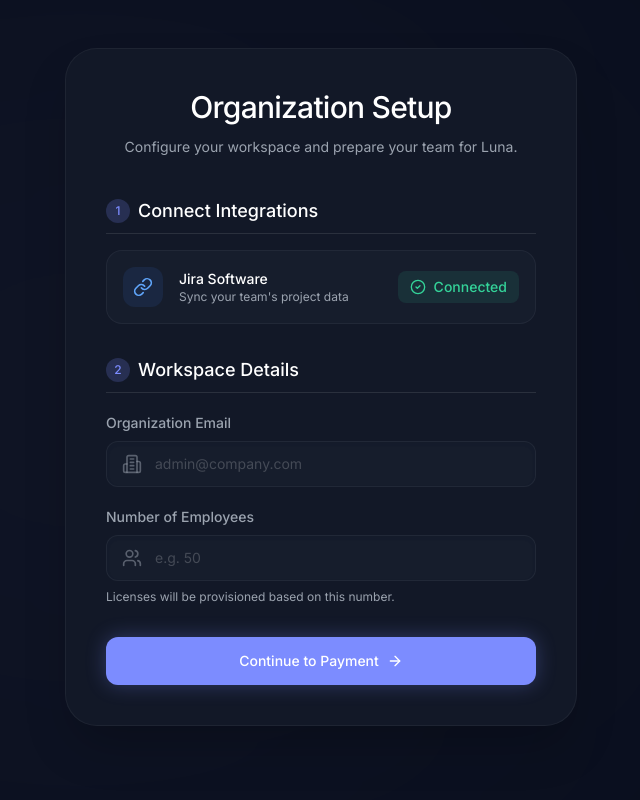
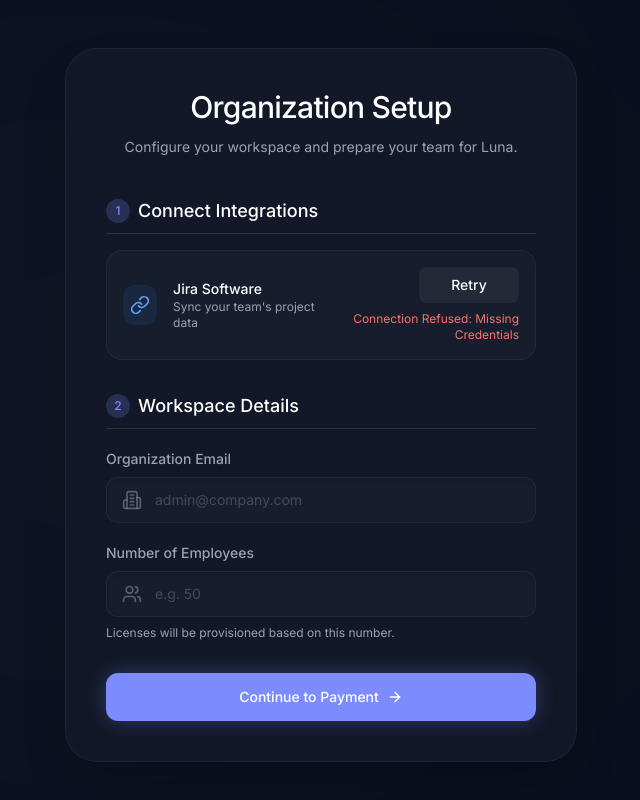
Before and after one commit to sharvanbabu/Luna, a Next.js app: page /hr-setup in a window 1280 px wide. Both pictures are taken after a click on the button "Connect". Shown: the top 800 px of the page, without its empty margins (319-959 px from the left). Built offline with nearby package versions, Linux system fonts and the light colour scheme; no server answers.

Commit message:
feat(frontend): apply real jira api calls in ui flows

```diff
--- a/app/employee-setup/page.tsx
+++ b/app/employee-setup/page.tsx
@@ -8,7 +8,7 @@ export default function EmployeeSetupPage() {
   const router = useRouter();
 
   const [lunaState, setLunaState] = useState<"idle" | "connecting" | "connected">("idle");
-  const [jiraState, setJiraState] = useState<"idle" | "connecting" | "connected">("idle");
+  const [jiraState, setJiraState] = useState<"idle" | "connecting" | "connected" | "error">("idle");
   const [hasConsented, setHasConsented] = useState(false);
   const [isFinishing, setIsFinishing] = useState(false);
 
@@ -17,9 +17,18 @@ export default function EmployeeSetupPage() {
     setTimeout(() => setLunaState("connected"), 1200);
   };
 
-  const connectJira = () => {
+  const connectJira = async () => {
     setJiraState("connecting");
-    setTimeout(() => setJiraState("connected"), 1500);
+    try {
+      const response = await fetch('/api/jira');
+      if (!response.ok) {
+         throw new Error('Jira API connection failed.');
+      }
+      setJiraState("connected");
+    } catch (error) {
+       console.error(error);
+       setJiraState("error");
+    }
   };
 
   const handleFinish = () => {
@@ -96,13 +105,16 @@ export default function EmployeeSetupPage() {
                   Connected
                 </div>
               ) : (
+                <div className="flex flex-col items-end gap-1">
                   <button
                     onClick={connectJira}
                     disabled={jiraState === "connecting"}
                     className="bg-white/5 hover:bg-white/10 text-white text-sm font-medium px-4 py-2 rounded-lg transition-colors flex items-center gap-2 disabled:opacity-50 min-w-[100px] justify-center"
                   >
-                  {jiraState === "connecting" ? <Loader2 className="w-4 h-4 animate-spin" /> : "Connect"}
+                    {jiraState === "connecting" ? <Loader2 className="w-4 h-4 animate-spin" /> : (jiraState === "error" ? "Retry" : "Connect")}
                   </button>
+                  {jiraState === "error" && <span className="text-red-400 text-xs text-right mt-1">Connection Refused: Missing Credentials</span>}
+                </div>
               )}
             </div>
 
--- a/app/hr-setup/page.tsx
+++ b/app/hr-setup/page.tsx
@@ -7,18 +7,22 @@ import Link from "next/link";
 
 export default function HRSetupPage() {
   const router = useRouter();
-  const [isJiraConnecting, setIsJiraConnecting] = useState(false);
-  const [isJiraConnected, setIsJiraConnected] = useState(false);
+  const [jiraState, setJiraState] = useState<"idle" | "connecting" | "connected" | "error">("idle");
   const [email, setEmail] = useState("");
   const [employees, setEmployees] = useState("");
 
-  const handleJiraConnect = () => {
-    setIsJiraConnecting(true);
-    // Mocking an OAuth flow delay
-    setTimeout(() => {
-      setIsJiraConnecting(false);
-      setIsJiraConnected(true);
-    }, 1500);
+  const handleJiraConnect = async () => {
+    setJiraState("connecting");
+    try {
+       const response = await fetch('/api/jira');
+       if (!response.ok) {
+           throw new Error('Jira API connection failed.');
+       }
+       setJiraState("connected");
+    } catch (error) {
+       console.error(error);
+       setJiraState("error");
+    }
   };
 
   const handleSubmit = (e: React.FormEvent) => {
@@ -60,20 +64,23 @@ export default function HRSetupPage() {
                   </div>
                 </div>
 
-                {isJiraConnected ? (
+                {jiraState === "connected" ? (
                   <div className="flex items-center gap-2 text-emerald-400 bg-emerald-400/10 px-3 py-1.5 rounded-lg text-sm font-medium">
                     <CheckCircle2 className="w-4 h-4" />
                     Connected
                   </div>
                 ) : (
-                  <button
-                    type="button"
-                    onClick={handleJiraConnect}
-                    disabled={isJiraConnecting}
-                    className="bg-white/5 hover:bg-white/10 text-white text-sm font-medium px-4 py-2 rounded-lg transition-colors flex items-center gap-2 disabled:opacity-50"
-                  >
-                    {isJiraConnecting ? <Loader2 className="w-4 h-4 animate-spin" /> : "Connect"}
-                  </button>
+                  <div className="flex flex-col items-end gap-1">
+                    <button
+                      type="button"
+                      onClick={handleJiraConnect}
+                      disabled={jiraState === "connecting"}
+                      className="bg-white/5 hover:bg-white/10 text-white text-sm font-medium px-4 py-2 rounded-lg transition-colors flex items-center gap-2 disabled:opacity-50 min-w-[100px] justify-center"
+                    >
+                      {jiraState === "connecting" ? <Loader2 className="w-4 h-4 animate-spin" /> : (jiraState === "error" ? "Retry" : "Connect")}
+                    </button>
+                    {jiraState === "error" && <span className="text-red-400 text-xs text-right mt-1">Connection Refused: Missing Credentials</span>}
+                  </div>
                 )}
               </div>
             </div>
```
Lines whose indentation alone changed are shown as unchanged.
